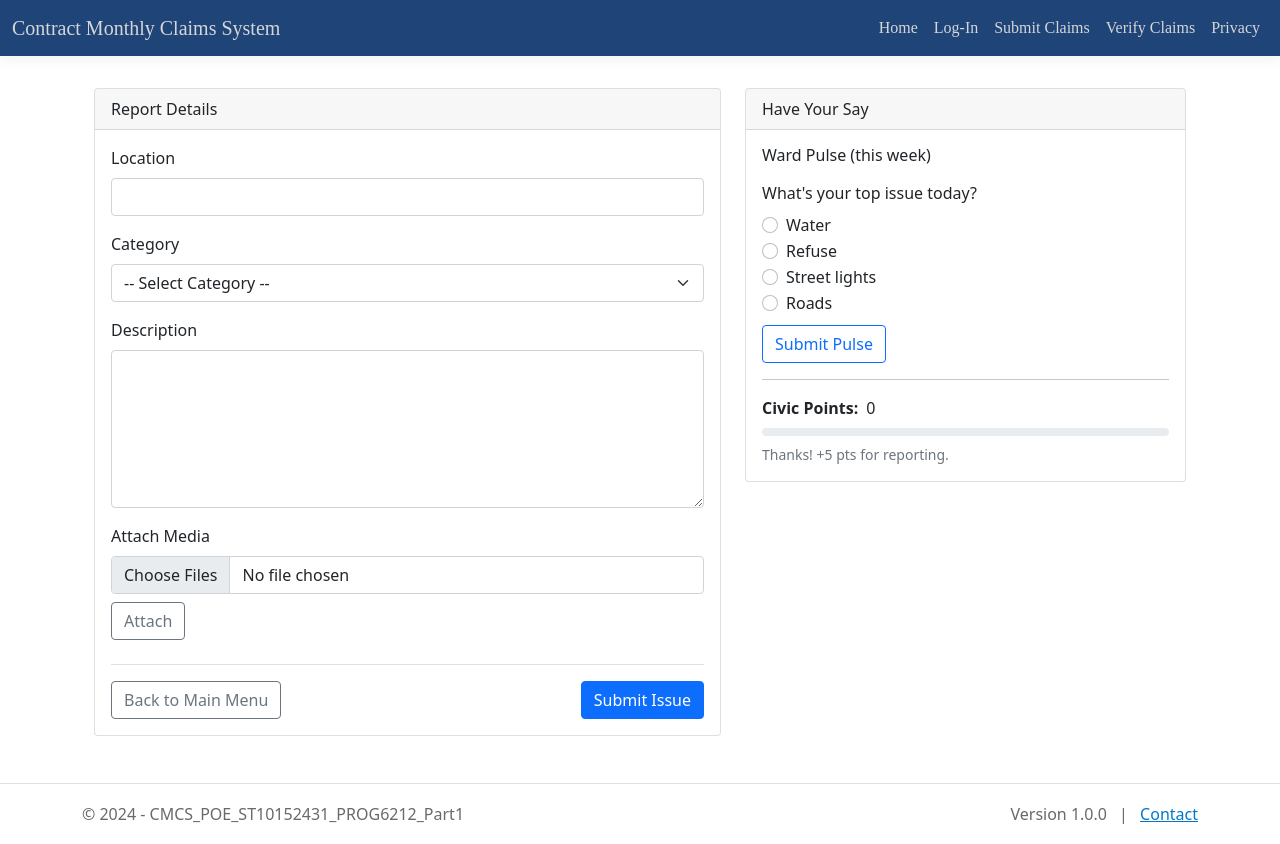
After one commit to Francois05112002/CMCS_POE_ST10152431_PROG6212_Part1, an ASP.NET Core app: template Views/Municipal/ReportIssue.cshtml in a window 1280 px wide. The commit adds this page. Run offline with ASP.NET Core 8, Linux system fonts and the light colour scheme; the template is opened without the code that fills it, so the values that code supplies are empty; style sheets or scripts are compiled from the project's sources.

Commit message:
Add municipal services with issue reporting and civic points system
Co-authored-by: francoisfourie2002 <francoisfourie2002@gmail.com>

```diff
--- /dev/null
+++ b/Views/Municipal/ReportIssue.cshtml
@@ -0,0 +1,168 @@
+@model CMCS_POE_ST10152431_PROG6212_Part1.Models.ReportIssueViewModel
+@{
+    ViewData["Title"] = "Report Issue";
+}
+
+<div class="container py-3">
+    <div class="row">
+        <div class="col-12 col-lg-7">
+            <div class="card mb-3">
+                <div class="card-header">Report Details</div>
+                <div class="card-body">
+                    <form asp-action="ReportIssue" asp-controller="Municipal" method="post" enctype="multipart/form-data">
+                        <div asp-validation-summary="ModelOnly" class="text-danger"></div>
+                        <div class="mb-3">
+                            <label asp-for="Location" class="form-label">Location</label>
+                            <input asp-for="Location" class="form-control" tabindex="0" />
+                            <span asp-validation-for="Location" class="text-danger"></span>
+                        </div>
+                        <div class="mb-3">
+                            <label asp-for="SelectedCategory" class="form-label">Category</label>
+                            <select asp-for="SelectedCategory" class="form-select" tabindex="1">
+                                <option value="">-- Select Category --</option>
+                                @foreach (var c in Model.Categories)
+                                {
+                                    <option value="@c">@c</option>
+                                }
+                            </select>
+                            <span asp-validation-for="SelectedCategory" class="text-danger"></span>
+                        </div>
+                        <div class="mb-3">
+                            <label asp-for="Description" class="form-label">Description</label>
+                            <textarea asp-for="Description" rows="6" class="form-control" tabindex="2"></textarea>
+                            <span asp-validation-for="Description" class="text-danger"></span>
+                        </div>
+
+                        <div class="mb-3">
+                            <label class="form-label">Attach Media</label>
+                            <input type="file" id="fileInput" class="form-control" multiple tabindex="3" />
+                            <button type="button" id="btnAttach" class="btn btn-outline-secondary mt-2">Attach</button>
+                            <ul id="lstAttachments" class="list-group mt-2"></ul>
+                        </div>
+
+                        <div class="d-flex justify-content-between border-top pt-3">
+                            <a asp-action="MainMenu" asp-controller="Municipal" class="btn btn-outline-secondary" id="btnBack">Back to Main Menu</a>
+                            <button type="submit" class="btn btn-primary" id="btnSubmit">Submit Issue</button>
+                        </div>
+                    </form>
+                </div>
+            </div>
+        </div>
+
+        <div class="col-12 col-lg-5">
+            <div class="card mb-3">
+                <div class="card-header">Have Your Say</div>
+                <div class="card-body">
+                    <h6 class="mb-3">Ward Pulse (this week)</h6>
+                    @if (TempData["PulseMessage"] != null)
+                    {
+                        <div class="alert alert-info">@TempData["PulseMessage"]</div>
+                    }
+
+                    <form asp-action="PulseSubmit" asp-controller="Municipal" method="post" class="mb-3">
+                        <p class="mb-2">What's your top issue today?</p>
+                        <div class="form-check">
+                            <input class="form-check-input" type="radio" name="pulseOption" value="Water" id="pulseWater" tabindex="10">
+                            <label class="form-check-label" for="pulseWater">Water</label>
+                        </div>
+                        <div class="form-check">
+                            <input class="form-check-input" type="radio" name="pulseOption" value="Refuse" id="pulseRefuse" tabindex="11">
+                            <label class="form-check-label" for="pulseRefuse">Refuse</label>
+                        </div>
+                        <div class="form-check">
+                            <input class="form-check-input" type="radio" name="pulseOption" value="Street lights" id="pulseLights" tabindex="12">
+                            <label class="form-check-label" for="pulseLights">Street lights</label>
+                        </div>
+                        <div class="form-check">
+                            <input class="form-check-input" type="radio" name="pulseOption" value="Roads" id="pulseRoads" tabindex="13">
+                            <label class="form-check-label" for="pulseRoads">Roads</label>
+                        </div>
+                        <button type="submit" class="btn btn-outline-primary mt-2" id="btnPulseSubmit" tabindex="14" @(ViewBag.PulseDisabled == true ? "disabled" : "")>Submit Pulse</button>
+                    </form>
+
+                    <hr />
+
+                    <div class="d-flex align-items-center mb-2">
+                        <strong class="me-2">Civic Points:</strong>
+                        <span id="lblPoints">@Model.CurrentPoints</span>
+                    </div>
+                    <div class="progress mb-2" style="height: 8px;">
+                        <div id="prgPoints" class="progress-bar" role="progressbar" style="width: 0%"></div>
+                    </div>
+                    <div id="lblEncouragement" class="text-muted small"></div>
+                </div>
+            </div>
+        </div>
+    </div>
+</div>
+
+@section Scripts {
+    <partial name="_ValidationScriptsPartial" />
+    <script>
+        // Attach files into a list (names only, server persistence omitted per brief)
+        const attachBtn = document.getElementById('btnAttach');
+        const fileInput = document.getElementById('fileInput');
+        const list = document.getElementById('lstAttachments');
+        let attachedNames = [];
+        attachBtn?.addEventListener('click', () => {
+            if (!fileInput.files || fileInput.files.length === 0) return;
+            for (const f of fileInput.files) {
+                attachedNames.push(f.name);
+                const li = document.createElement('li');
+                li.className = 'list-group-item d-flex justify-content-between align-items-center';
+                li.textContent = f.name;
+                const removeBtn = document.createElement('button');
+                removeBtn.className = 'btn btn-sm btn-outline-danger';
+                removeBtn.textContent = 'Remove';
+                removeBtn.addEventListener('click', () => li.remove());
+                li.appendChild(removeBtn);
+                list.appendChild(li);
+            }
+            fileInput.value = '';
+        });
+
+        // Encouragement rotation
+        const encouragementEl = document.getElementById('lblEncouragement');
+        const pointsEl = document.getElementById('lblPoints');
+        const progressEl = document.getElementById('prgPoints');
+
+        function computeBadgeInfo(points) {
+            let nextThreshold = 200; // Bronze 0–199, Silver 200–499, Gold 500+
+            let currentLabel = 'Bronze';
+            if (points >= 500) { currentLabel = 'Gold'; nextThreshold = 500; }
+            else if (points >= 200) { currentLabel = 'Silver'; nextThreshold = 500; }
+            return { currentLabel, nextThreshold };
+        }
+
+        function updateProgress() {
+            const points = parseInt(pointsEl?.textContent || '0');
+            const info = computeBadgeInfo(points);
+            let start = (info.currentLabel === 'Bronze') ? 0 : (info.currentLabel === 'Silver' ? 200 : 500);
+            let span = (info.currentLabel === 'Gold') ? 1 : (info.currentLabel === 'Silver' ? 300 : 200);
+            const pct = info.currentLabel === 'Gold' ? 100 : Math.max(0, Math.min(100, Math.round(((points - start) / span) * 100)));
+            progressEl.style.width = pct + '%';
+            progressEl.setAttribute('aria-valuenow', pct.toString());
+            progressEl.textContent = info.currentLabel + ' (' + pct + '%)';
+        }
+
+        function rotateMessages() {
+            const messages = [
+                "Thanks! +5 pts for reporting.",
+                "You're in the top 10 of Ward 59!",
+                "Keep going—next badge at 200 pts.",
+                "Civic pride unlocked—nice work!"
+            ];
+            let idx = 0;
+            encouragementEl.textContent = messages[0];
+            setInterval(() => {
+                idx = (idx + 1) % messages.length;
+                encouragementEl.textContent = messages[idx];
+            }, 6000);
+        }
+
+        document.addEventListener('DOMContentLoaded', function () {
+            updateProgress();
+            rotateMessages();
+        });
+    </script>
+}
--- a/Views/Shared/_Layout.cshtml
+++ b/Views/Shared/_Layout.cshtml
@@ -49,8 +49,13 @@
     </div>
 
     <footer class="border-top footer text-muted">
-        <div class="container" style="color: dimgrey">
-            &copy; 2024 - CMCS_POE_ST10152431_PROG6212_Part1 - <a asp-area="" asp-controller="Home" asp-action="Privacy">More About Monthly Claims</a>
+        <div class="container d-flex justify-content-between" style="color: dimgrey">
+            <div>&copy; 2024 - CMCS_POE_ST10152431_PROG6212_Part1</div>
+            <div>
+                <span>Version 1.0.0</span>
+                <span class="mx-2">|</span>
+                <a href="mailto:support@municipal.example">Contact</a>
+            </div>
         </div>
     </footer>
     <script src="~/lib/jquery/dist/jquery.min.js"></script>
```
Also changed, not shown: Controllers/MunicipalController.cs (added, +93 -0 lines), Models/ReportIssueViewModel.cs (added, +38 -0 lines), Program.cs (+9 -1 lines), Views/Municipal/MainMenu.cshtml (added, +51 -0 lines), 1 other file.
